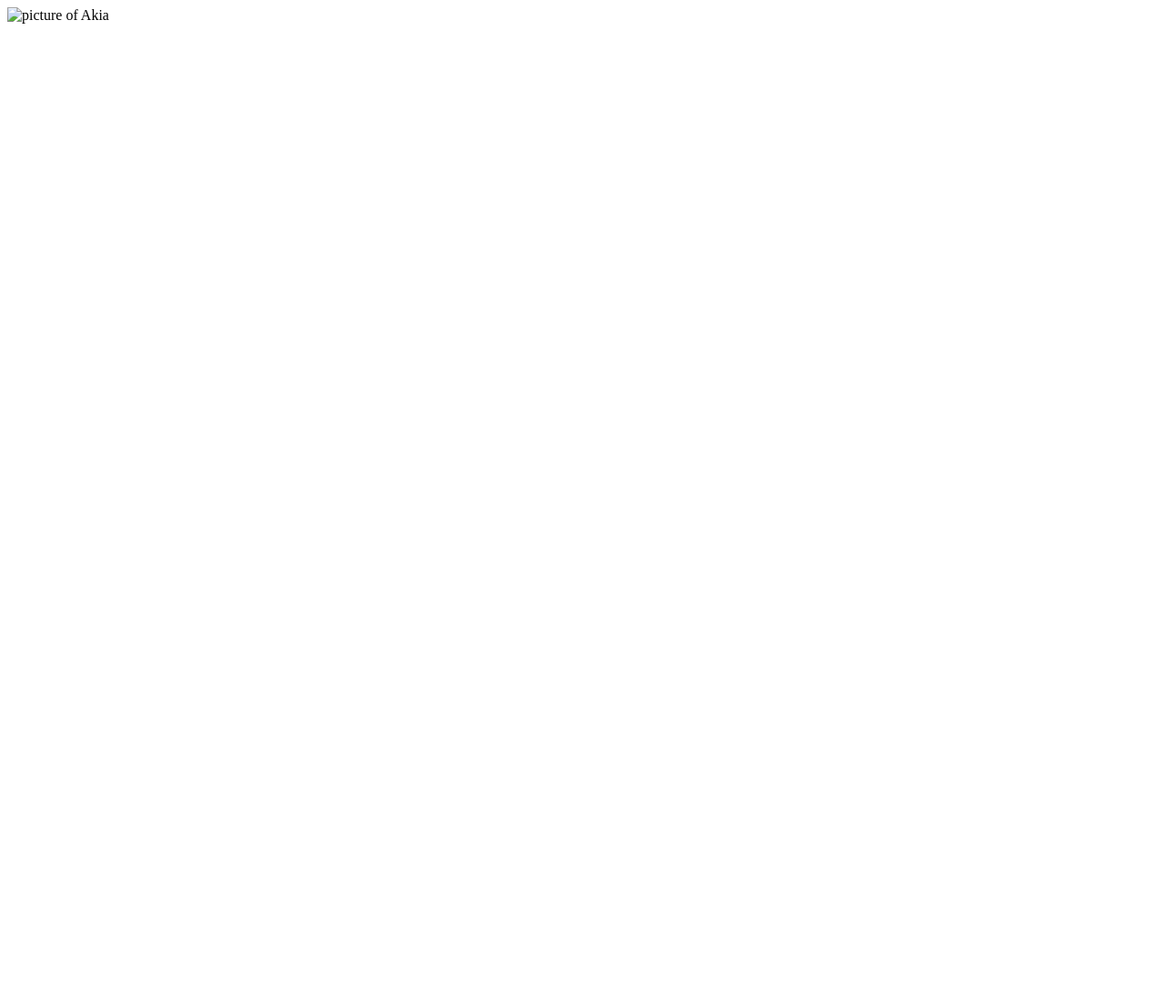
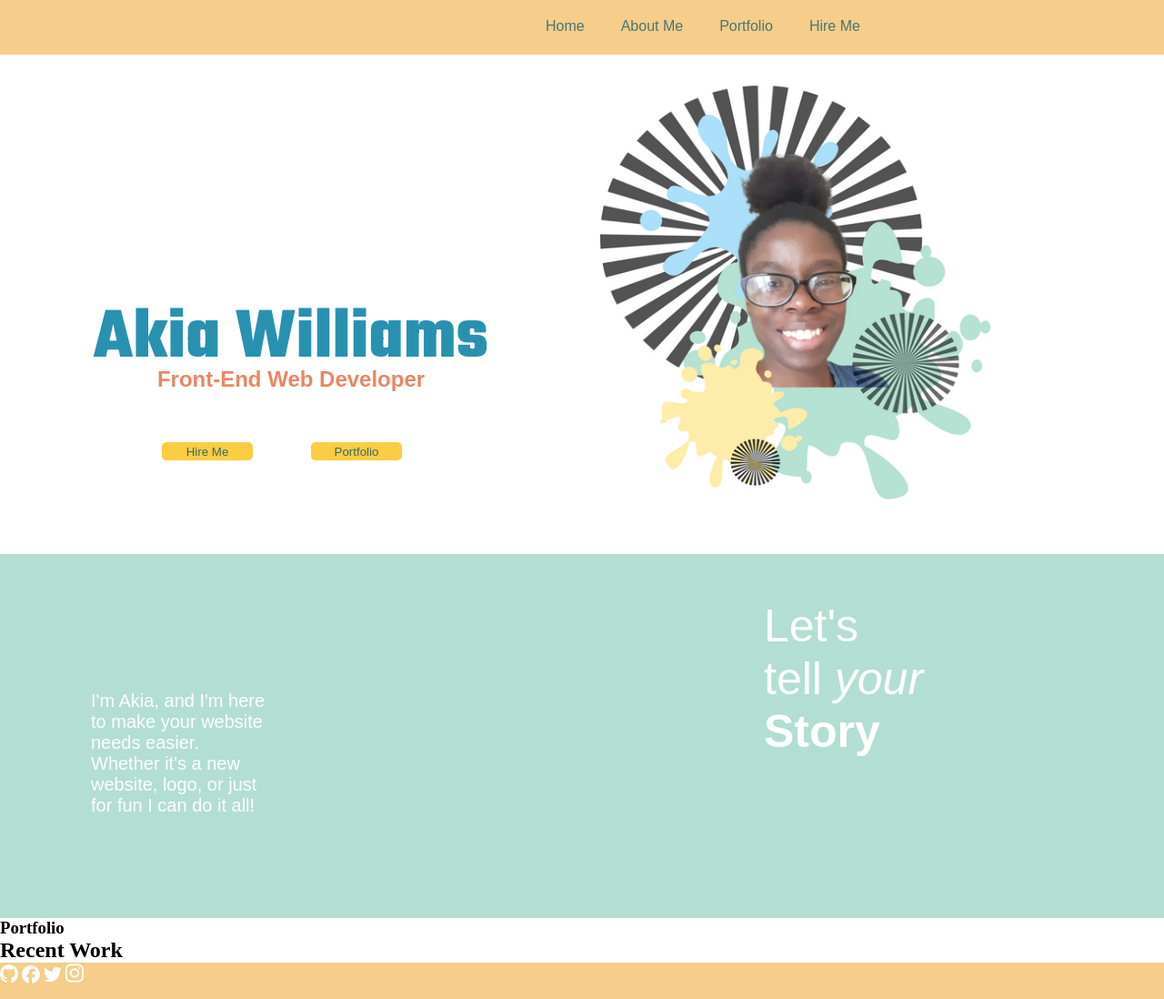
Before and after one commit to awill00/Portfolio-Project, a plain HTML site: page index.html in a window 1280 px wide. Shown: the whole page at 91% size. Before the commit the page ends 800 px from the top, so only its background shows below. Drawn offline with Linux system fonts and the light colour scheme.

Commit message:
adding updated porfolio project

```diff
--- a/index.html
+++ b/index.html
@@ -3,15 +3,74 @@
 <head>
     <meta charset="UTF-8">
     <meta name="viewport" content="width=device-width, initial-scale=1.0">
-    <title>Personal Portfolio</title>
+    <link rel="stylesheet" href="style.css">
+
+<!--below is the fonts (Anton and Bebas Neue are fonts i used before that i liked) teko is current font-->
+  <link rel="preconnect" href="https://fonts.googleapis.com">
+<link rel="preconnect" href="https://fonts.gstatic.com" crossorigin>
+<link href="https://fonts.googleapis.com/css2?family=Teko:wght@300..700&display=swap" rel="stylesheet">
+
+    <title>Akia Williams Web Developer</title>
 </head>
 <body>
-    <div>
-        <img src="#" alt="picture of Akia">
-        <header>
-            <nav></nav>
-        </header>
-        <div></div>
-    </div>
+    <header>
+        <nav>
+            <ul class="menu">
+                <a href="#"><li class="dish house">Home</li></a>
+                <a href="#"><li class="dish describe">About Me</li></a>
+                <a href="#"><li class="dish picasso">Portfolio</li></a>
+                <a href="#"><li class="dish jobby-job">Hire Me</li></a>
+            </ul>
+        </nav>
+    </header>
+    <section class="home">
+        <div class="headline">
+            <h1 class="elevator">
+                <span class="me">Akia Williams</span>
+                <span class="what-i-do">Front-End Web Developer</span>
+            </h1>
+
+            <div class="push-it">
+                <input class="employed space" type="button" value="Hire Me">
+
+                <input class="employed" type="button" value="Portfolio">
+            </div>
+
+        </div>
+        <div class="profile">
+            <img class="selfie" src="Zelle00.png" alt="picture of a web developer">
+        </div>
+    </section>
+    <section class="who-am-i">
+
+          <div class="provide"><p class="statement">I'm Akia, and I'm here to make your website needs easier. Whether it's a new website, logo, or just for fun I can do it all!</p>
+        </div>
+
+        <div class="hammer">
+        <p class="builder">
+            <span class="one">
+                Let's
+            </span>
+            <span class="two">
+                tell <span class="personal">your</span>
+            </span>
+            <span class="live">Story</span>
+
+            <!--the live class is inside the four class-->
+        </p>
+        </div>
+
+    </section>
+    <section class="my-work">
+        <h3>Portfolio</h3>
+        <h2>Recent Work</h2>
+    </section>
+    <footer>
+        <img src="github.svg" alt="">
+        <img src="facebook.svg" alt="">
+        <img src="twitter.svg" alt="">
+        <img src="instagram.svg" alt="">
+
+    </footer>
 </body>
 </html>
--- a/style.css
+++ b/style.css
@@ -0,0 +1,203 @@
+* {
+    margin: 0;
+    padding: 0;
+    box-sizing: border-box;
+}
+
+nav {
+    height: 60px;
+}
+
+.menu {
+
+    list-style-type: none;
+    display: flex;
+
+    /*justify-content: space-evenly;*/
+
+    color: rgb(72, 119, 115);
+    font-family: sans-serif;
+    margin: 0 0 0 600px ;
+}
+
+ .dish {
+  margin: 20px 40px 20px 0px;
+}
+
+.house, .describe,.picasso, .jobby-job  {
+   transition-property: color;
+    transition-duration: 400ms;
+}
+
+.house:hover, .describe:hover,.picasso:hover, .jobby-job:hover  {
+    font-weight: 700;
+    color: white;
+}
+
+
+a {
+  text-decoration: none;
+}
+
+a:link {
+    color: rgb(72, 119, 115);
+}
+
+
+header {
+    background-color: rgb(246, 205, 138);
+}
+
+.home {
+    width: 100%;
+    height: 33.333%;
+}
+
+.headline {
+    display: flex;
+    flex-direction: column;
+    align-items: center;
+    text-align: center;
+
+}
+
+.elevator {
+    margin-top: 180px ;
+}
+
+.selfie {
+    width: 450px;
+    height: 500px;
+    padding: 30px 0 0 20px;
+    margin: 0 0 45px 0;
+}
+
+.me {
+    font-size: 50px;
+    color:rgb(41, 145, 176);    font-family: "Teko", sans-serif, Arial, Helvetica;
+    font-size: 80px;
+    display: block;
+    line-height: 0.75em;
+
+}
+
+
+.push-it {
+  margin: 55px 20px 0 0;
+}
+
+
+.employed {
+    background-color: rgb(251, 205, 68);
+    border-radius: 5px;
+    height: 20px;
+    width: 100px;
+    border-style: none;
+    color: rgb(60, 105, 101);
+    transition-property: background-color;
+    transition-duration: 500ms;
+}
+
+.employed:hover {
+    background-color: rgb(161, 127, 22);
+    color: white;
+    font-weight: 700;
+    font-size: 12px;
+}
+/*.employed(both buttons) and .push-it(the div holding the buttons) are both button related and .space is the space between the buttons*/
+
+.space {
+    margin-right: 60px;
+}
+
+.what-i-do {
+    color: rgb(232, 135, 99);
+    font-family: sans-serif, Arial, Helvetica;
+}
+
+.home {
+    display: flex;
+}
+
+.headline {
+    width: 50%;
+    display: flex;
+    justify-content: center;
+}
+
+/*need to move image over to the left (just a tiny bit)
+
+need to take the lines off the links in the header
+
+need to add buttons to  the bottom of my nane and title. buttons or button should say hire me and portfolio*/
+
+.profile {
+    width: 50%;
+}
+
+.my-work {
+    width: 100%;
+    height: 33.333%;
+}
+
+.who-am-i {
+    background-color: rgb(179, 222, 211);
+    width: 100%;
+    height: 33.333%;
+    display:flex;
+    font-family: sans-serif;
+    color: rgb(254, 254, 252);
+}
+.hammer {
+    font-size: 50px;
+    width: 50%;
+    height: 400px;
+
+}
+
+.builder {
+    font-weight: 300;
+    height: 200px;
+    width: 250px;
+    margin:  50px 0 0 200px;
+
+}
+
+.provide {
+    width: 50%;
+    font-size: 20px;
+}
+
+.statement {
+    width: 200px;
+    height: 80px;
+    margin: 150px 0 0 100px;
+}
+
+
+
+.live {
+    font-weight: 700;
+
+}
+.one {
+    display: block;
+}
+.two {
+    display: block;
+    font-weight: 100;
+}
+
+.personal {
+    font-style: italic;
+    font-weight: 500;
+}
+footer {
+    background-color: rgb(246, 205, 138);
+    width: 100%;
+    height:40px;
+}
+
+footer img {
+    width: 20px;
+}
```
Also changed, not shown: Borcelle.png (added), Zelle00.png (added), facebook.svg (added), github.svg (added), instagram.svg (added), twitter.svg (added).
